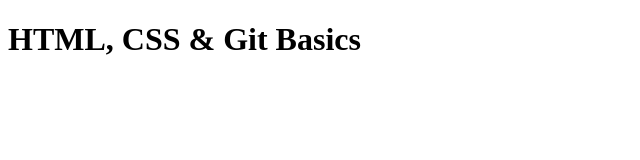
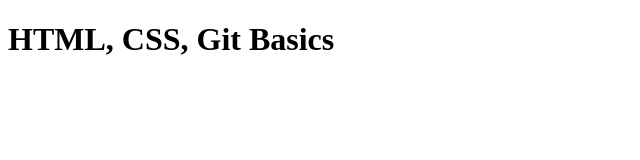
Before and after one commit to VIKTORIYA-S/rsschool-cv-0, a plain HTML site: page index.html in a window 1280 px wide. Shown: the whole page, without its empty margins (0-640 px from the left). Drawn offline with Linux system fonts and the light colour scheme.

Commit message:
fix: make changes to the title (03/24/2023 01:50:08)

```diff
--- a/index.html
+++ b/index.html
@@ -7,6 +7,6 @@
     <title>Document</title>
 </head>
 <body>
-    <h1>HTML, CSS &amp Git Basics</h1>
+    <h1>HTML, CSS, Git Basics</h1>
 </body>
 </html>
```
